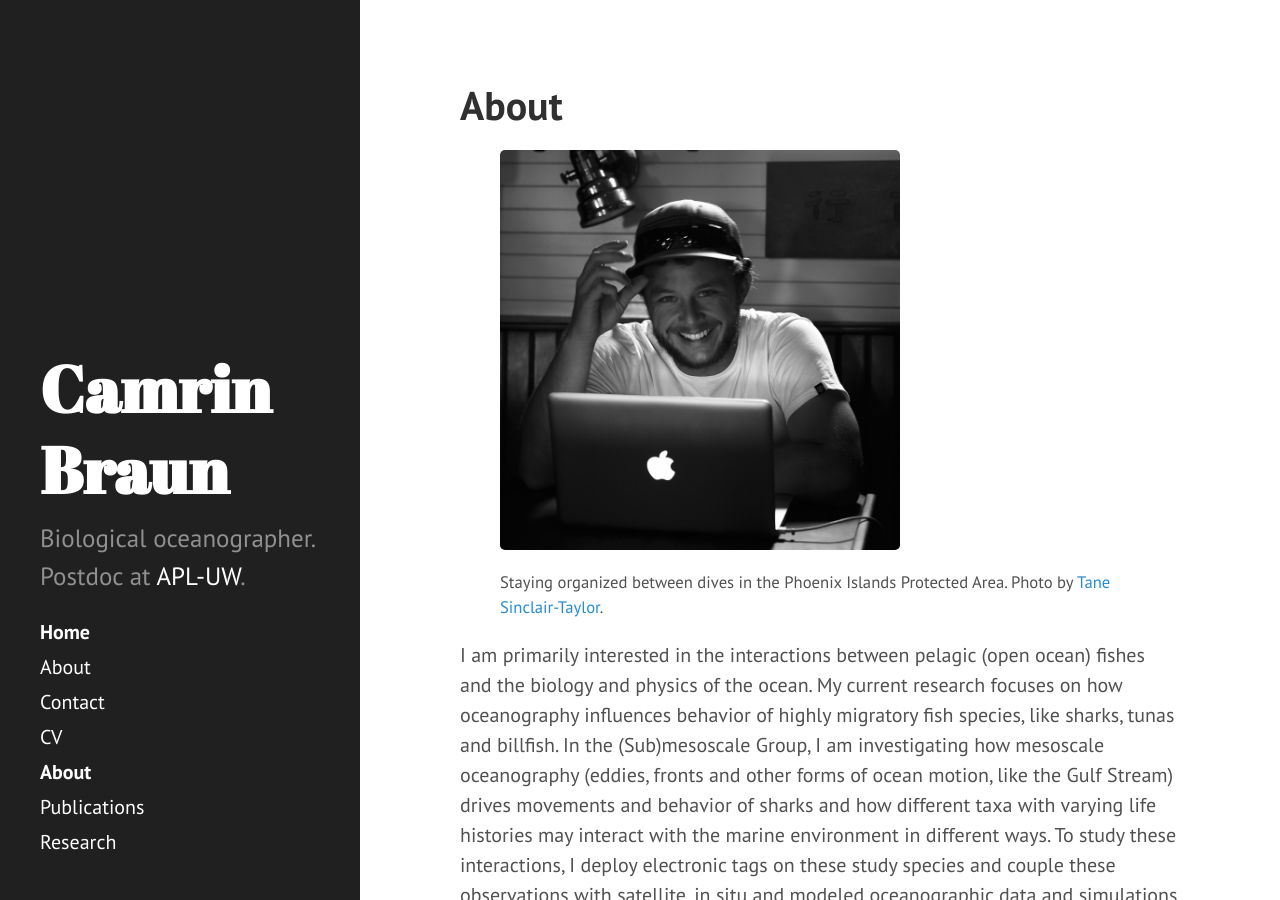
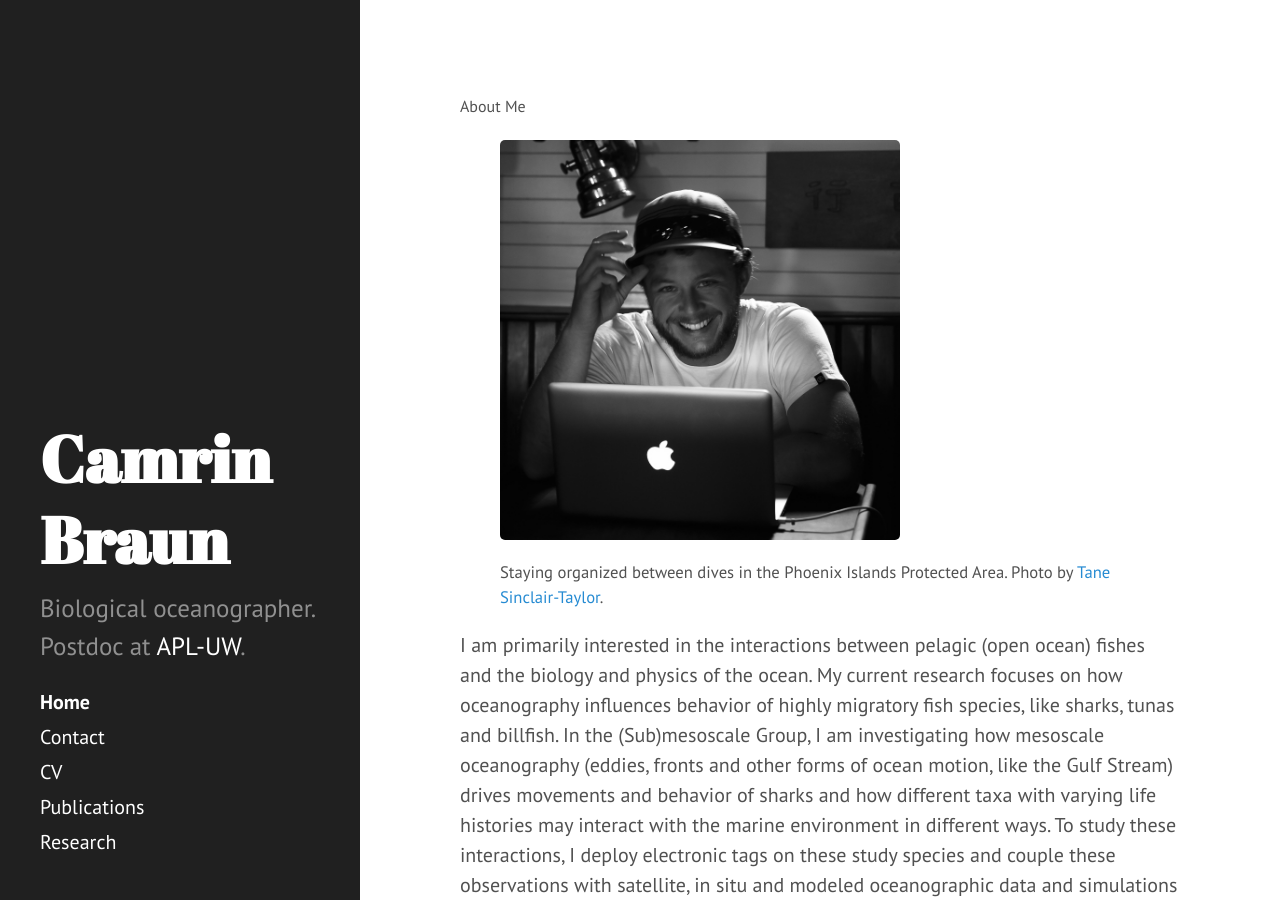
Before and after one commit to camrinbraun/camrinbraun.github.io, a Jekyll site: the page built from index.md, in a window 1280 px wide and 900 px high. Built offline with Jekyll 4.4.1, drawn with Linux system fonts in a browser that asks for light colours; our own code applies the rules of GitHub Pages for plain Markdown files.

Commit message:
cleaning up index

```diff
--- a/index.md
+++ b/index.md
@@ -1,6 +1,3 @@
----
-title: About
----
 <head>
    <style>
    figcaption {
@@ -9,6 +6,8 @@ title: About
 }
 </style>
 </head>
+
+<font size="3">About Me</font>
 
 <figure>
 <img src="/assets/img/Tane_Sinclair-Taylor-5224.jpg" alt="Profile" height="400" width="400">
```
Also changed, not shown: _drafts/about.md (renamed from old/about.md).
